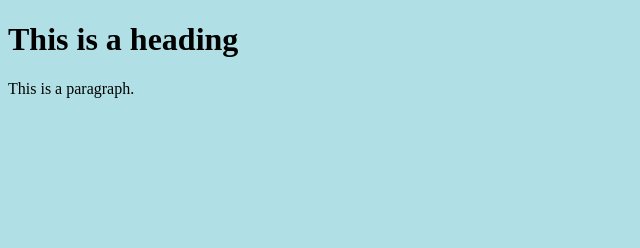
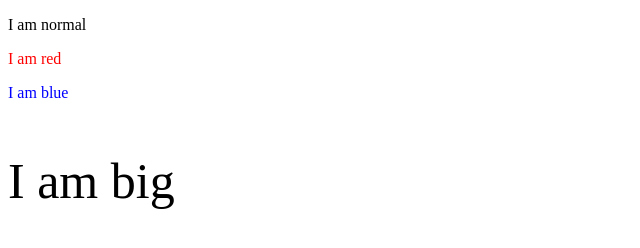
Before and after one commit to SasanHaise/newbrach, a plain HTML site: page index.html in a window 1280 px wide. Shown: the whole page, without its empty margins (0-640 px from the left). Drawn offline with Linux system fonts and the light colour scheme.

Commit message:
i am big
bigg

```diff
--- a/index.html
+++ b/index.html
@@ -1,9 +1,11 @@
 <!DOCTYPE html>
 <html>
-<body style="background-color:powderblue;">
+<body>
 
-<h1>This is a heading</h1>
-<p>This is a paragraph.</p>
+<p>I am normal</p>
+<p style="color:red;">I am red</p>
+<p style="color:blue;">I am blue</p>
+<p style="font-size:50px;">I am big</p>
 
 </body>
 </html>
```
